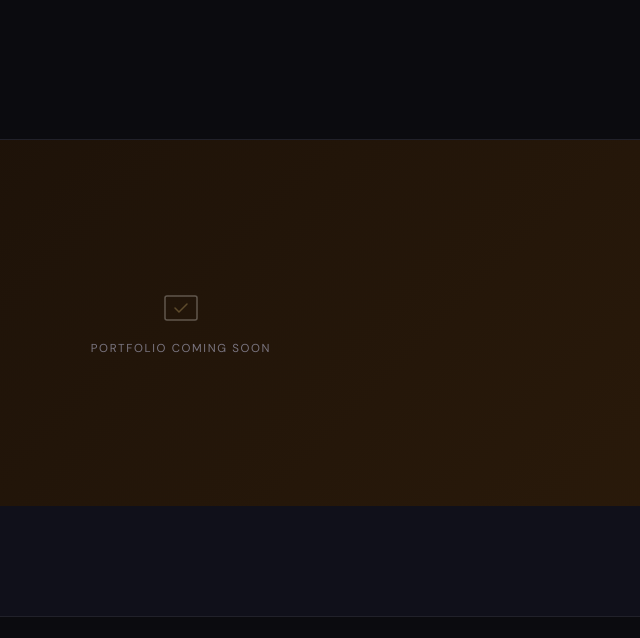
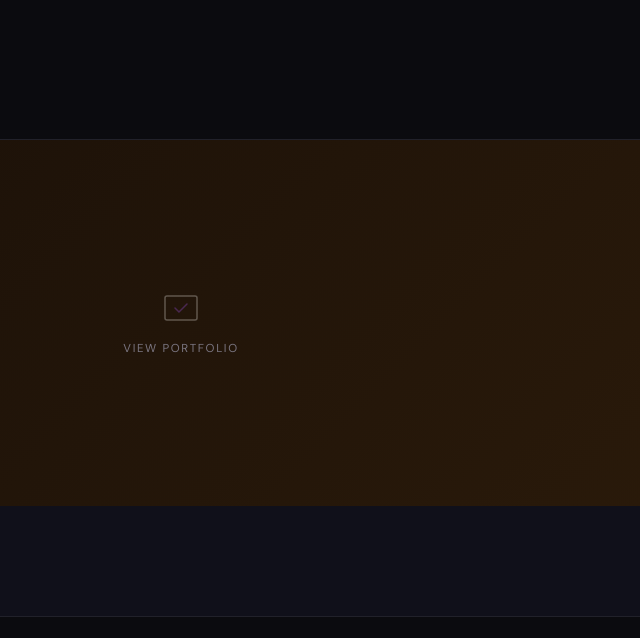
Before and after one commit to izzklod/janclaudsarmen, a plain HTML site: page index.html in a window 1280 px wide. Shown: the part 3740-4378 px from the top of the page, 459-1099 px from the left. Drawn offline with Linux system fonts and the light colour scheme.

Commit message:
2 Update index.html

```diff
--- a/index.html
+++ b/index.html
@@ -1017,14 +1017,14 @@
       <h2>Projects</h2>
       <div class="work-grid">
 
-        <div class="work-card large">
+        <a href="https://visual-first-portfolio-id4mogh.gamma.site/" target="_blank" class="work-card large" style="text-decoration:none; display:block;">
           <div class="work-thumb">
             <div class="work-thumb-inner">
               <svg width="40" height="40" viewBox="0 0 40 40" fill="none">
                 <rect x="4" y="8" width="32" height="24" rx="2" stroke="#f0ede8" stroke-width="1.5"/>
-                <path d="M14 20L18 24L26 16" stroke="#e8c97e" stroke-width="1.5" stroke-linecap="round"/>
+                <path d="M14 20L18 24L26 16" stroke="#a855f7" stroke-width="1.5" stroke-linecap="round"/>
               </svg>
-              <span class="work-thumb-label">Portfolio Coming Soon</span>
+              <span class="work-thumb-label">View Portfolio</span>
             </div>
           </div>
           <div class="work-info">
@@ -1038,7 +1038,7 @@
               </svg>
             </div>
           </div>
-        </div>
+        </a>
 
         <a href="https://drive.google.com/drive/folders/1g9Pe732jTeByLkbbilB5q2jmDE7xs29S?usp=sharing" target="_blank" class="work-card" style="text-decoration:none; display:block;">
           <div class="work-thumb">
```
